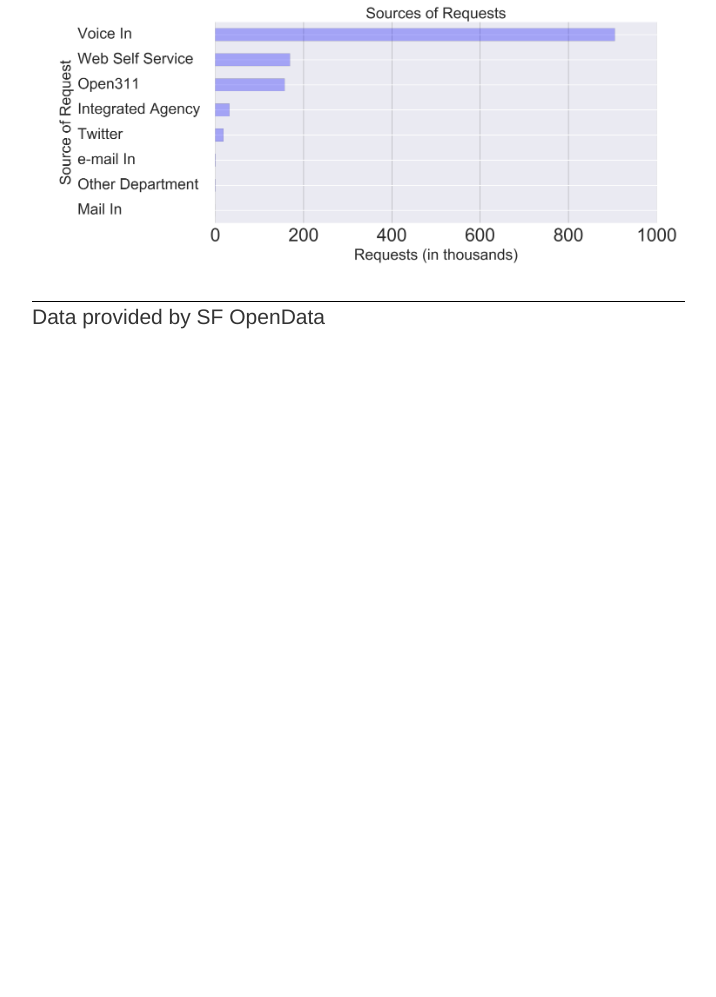
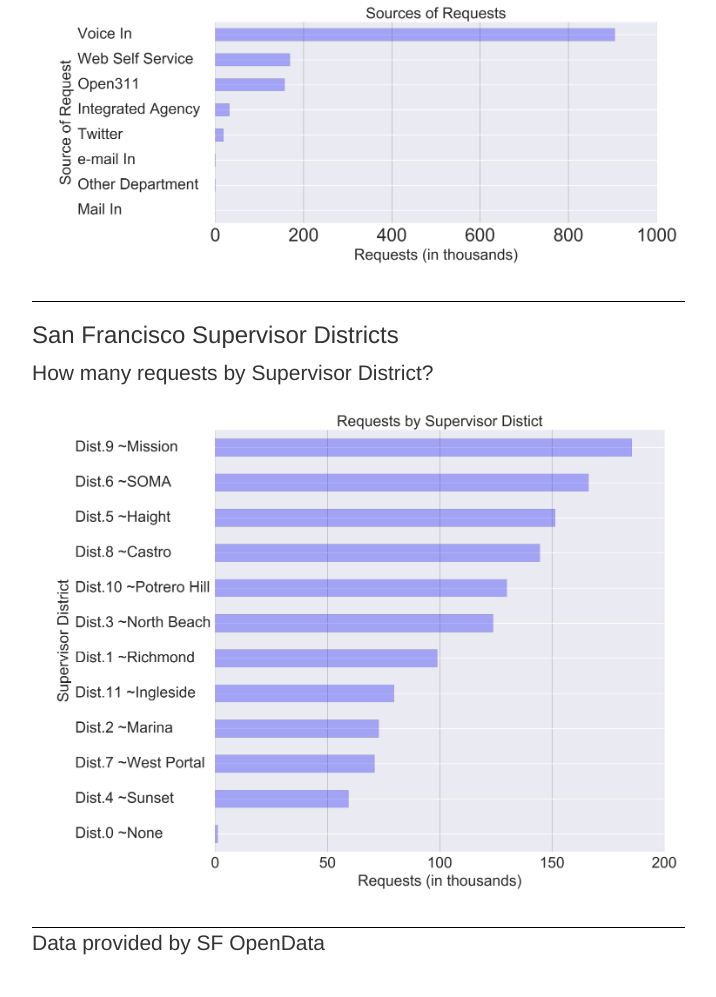
Before and after one commit to pwgerman/311, a Flask app: page /insights in a window 1280 px wide. Shown: the part 1369-2366 px from the top of the page, without its empty margins (38-754 px from the left). Before the commit the page ends 1698 px from the top, so only its background shows below. Run offline with Flask 2, Linux system fonts and the light colour scheme; some libraries are stand-ins or nearby versions.

Commit message:
Add graph to insights

```diff
--- a/web/templates/insights.html
+++ b/web/templates/insights.html
@@ -19,7 +19,13 @@
   <h3>San Francisco Neighborhoods</h3>
 <p class="lead">What communication channels are used to send requests to SF-311?</p>
   <img src="static/images/RequestBySource.png", width="100%">
+  </div>
+<div class="content-block">
+  <h3>San Francisco Supervisor Districts</h3>
+<p class="lead">How many requests by Supervisor District?</p>
+  <img src="static/images/RequestByDist.png", width="100%">
 </div>
+
 <div class:"content-block">
   <p class="lead">Data provided by SF OpenData</p>
 </div>
```
